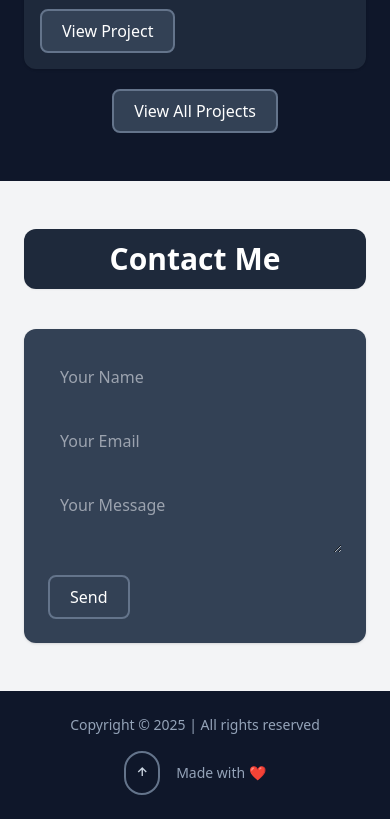
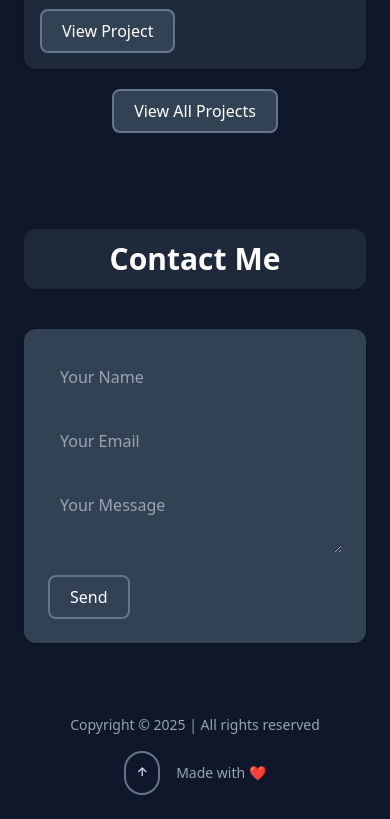
Before and after one commit to AyeshaAnwar2/Portfolio, a website: page index.html in a window 390 px wide. Shown: the part 5261-6080 px from the top of the page. Drawn offline with nearby package versions, Linux system fonts and the light colour scheme.

Commit message:
change color

```diff
--- a/index.html
+++ b/index.html
@@ -190,7 +190,7 @@
         </div>
       </section>
       <!-- service -->
-      <section id="education" class="bg-slate-800/40 py-12 md:py-16">
+      <section id="education" class="bg-slate-900 py-12 md:py-16">
         <div class="max-w-6xl mx-auto px-6">
           <h2
             class="text-3xl font-bold text-center mb-10 max-w-6xl mx-auto items-center justify-between px-5 py-3 transition-all duration-300 bg-slate-800 backdrop-blur-md rounded-xl shadow-sm text-white"
@@ -598,10 +598,7 @@
       </section>
 
       <!-- Contact -->
-      <section
-        id="contact"
-        class="py-12 md:py-16 bg-gray-100 dark:bg-slate-800/40"
-      >
+      <section id="contact" class="py-12 md:py-16 bg-slate-900">
         <div class="max-w-3xl mx-auto px-6">
           <h2
             class="text-3xl font-bold text-center mb-10 max-w-6xl mx-auto items-center justify-between px-5 py-3 transition-all duration-300 bg-slate-800 backdrop-blur-md rounded-xl shadow-sm text-white"
```
Also changed, not shown: Neutral Pink Modern Circle Shape LinkedIn Profile Picture (2).png (added).
